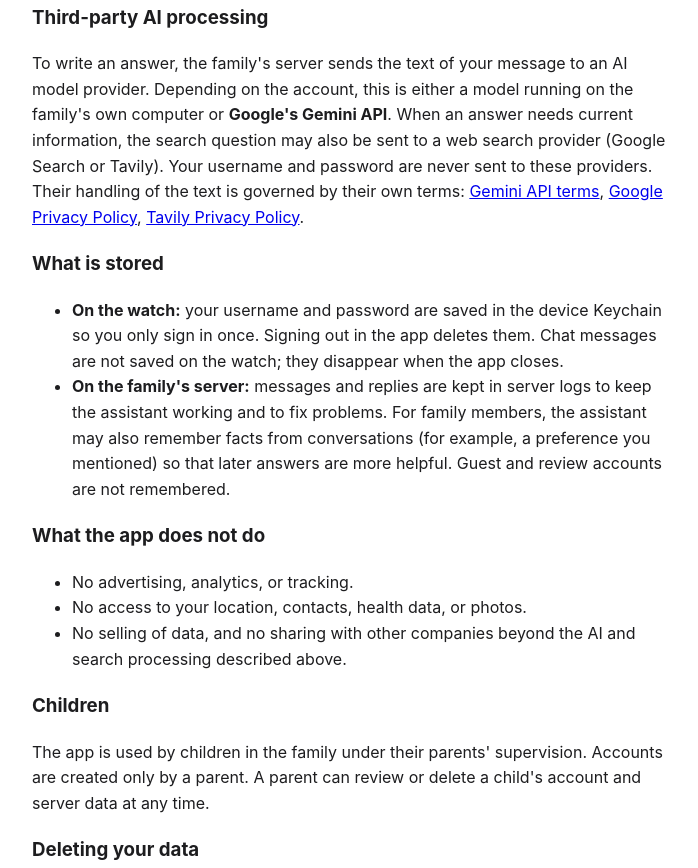
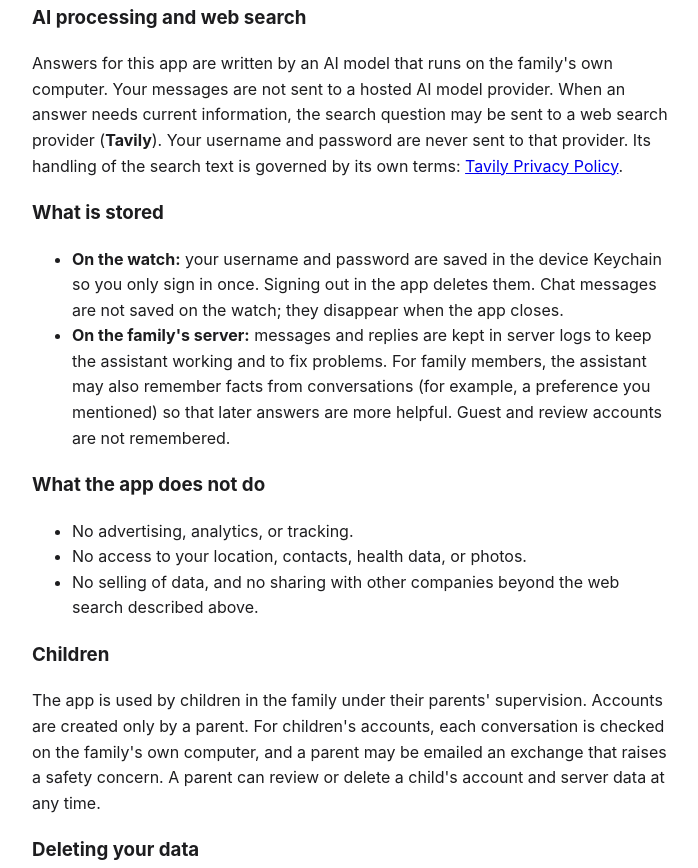
Before and after one commit to yfaney/jang-family-watch-ai, a plain HTML site: page index.html in a window 1280 px wide. Shown: the part 489-1357 px from the top of the page, without its empty margins (288-986 px from the left). Drawn offline with Linux system fonts and the light colour scheme.

Commit message:
Update privacy policy: local model only, Tavily search, parent safety review
Co-Authored-By: Claude Fable 5.2 <noreply@anthropic.com>

```diff
--- a/index.html
+++ b/index.html
@@ -27,15 +27,12 @@ service: you can only use it with an account created for you by the family.</p>
 <p>This information is sent over an encrypted (HTTPS) connection to the family's own
 server, which is run by a parent at home.</p>
 
-<h3>Third-party AI processing</h3>
-<p>To write an answer, the family's server sends the text of your message to an AI model
-provider. Depending on the account, this is either a model running on the family's own
-computer or <strong>Google's Gemini API</strong>. When an answer needs current information,
-the search question may also be sent to a web search provider (Google Search or Tavily).
-Your username and password are never sent to these providers. Their handling of the text
-is governed by their own terms:
-<a href="https://ai.google.dev/gemini-api/terms">Gemini API terms</a>,
-<a href="https://policies.google.com/privacy">Google Privacy Policy</a>,
+<h3>AI processing and web search</h3>
+<p>Answers for this app are written by an AI model that runs on the family's own computer.
+Your messages are not sent to a hosted AI model provider. When an answer needs current
+information, the search question may be sent to a web search provider
+(<strong>Tavily</strong>). Your username and password are never sent to that provider. Its
+handling of the search text is governed by its own terms:
 <a href="https://tavily.com/privacy">Tavily Privacy Policy</a>.</p>
 
 <h3>What is stored</h3>
@@ -54,14 +51,15 @@ is governed by their own terms:
 <ul>
   <li>No advertising, analytics, or tracking.</li>
   <li>No access to your location, contacts, health data, or photos.</li>
-  <li>No selling of data, and no sharing with other companies beyond the AI and search
-      processing described above.</li>
+  <li>No selling of data, and no sharing with other companies beyond the web search
+      described above.</li>
 </ul>
 
 <h3>Children</h3>
 <p>The app is used by children in the family under their parents' supervision. Accounts are
-created only by a parent. A parent can review or delete a child's account and server data
-at any time.</p>
+created only by a parent. For children's accounts, each conversation is checked on the
+family's own computer, and a parent may be emailed an exchange that raises a safety
+concern. A parent can review or delete a child's account and server data at any time.</p>
 
 <h3>Deleting your data</h3>
 <p>Sign out in the app to remove the saved sign-in from the watch. To delete an account or
```
